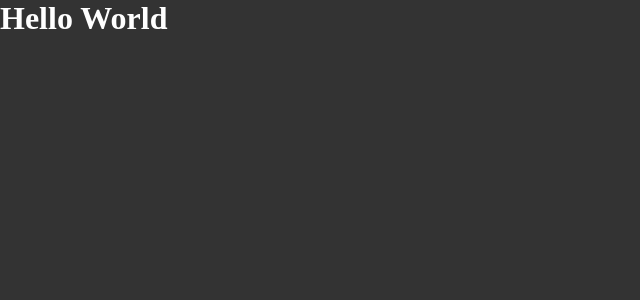
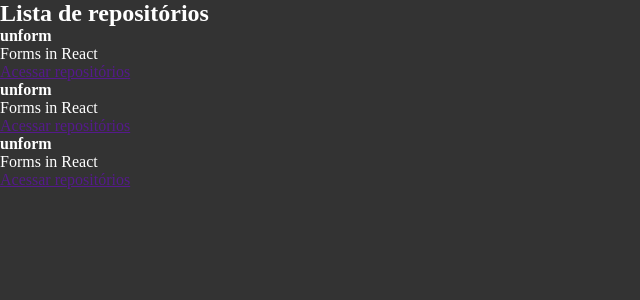
Before and after one commit to julombe/github-explorer-ignite, a React app: page / in a window 1280 px wide. Shown: the top 300 px of the page, without its empty margins (0-640 px from the left). Built offline with nearby package versions, Linux system fonts and the light colour scheme.

Commit message:
initial commit

```diff
--- a/src/App.jsx
+++ b/src/App.jsx
@@ -1,6 +1,7 @@
 
+import { Repository } from './components/RepositoryLIst';
 import './styles/global.scss'; // importa o arquivo css
 
 export function App() {
-    return <h1>Hello World</h1>
+    return <Repository />
 }
--- a/src/components/RepositoryLIst.jsx
+++ b/src/components/RepositoryLIst.jsx
@@ -1,5 +1,37 @@
 export function Repository() {
     return (
-        <section></section>
+        <section className="repository-list">
+            <h1>Lista de repositórios</h1>
+
+
+            <ul>
+                <li>
+                    <strong>unform</strong>
+                    <p>Forms in React</p>
+
+                    <a href="">
+                        Acessar repositórios
+                    </a>
+                </li>
+
+                <li>
+                    <strong>unform</strong>
+                    <p>Forms in React</p>
+
+                    <a href="">
+                        Acessar repositórios
+                    </a>
+                </li>
+
+                <li>
+                    <strong>unform</strong>
+                    <p>Forms in React</p>
+
+                    <a href="">
+                        Acessar repositórios
+                    </a>
+                </li>
+            </ul>
+        </section>
     );
 }
```
